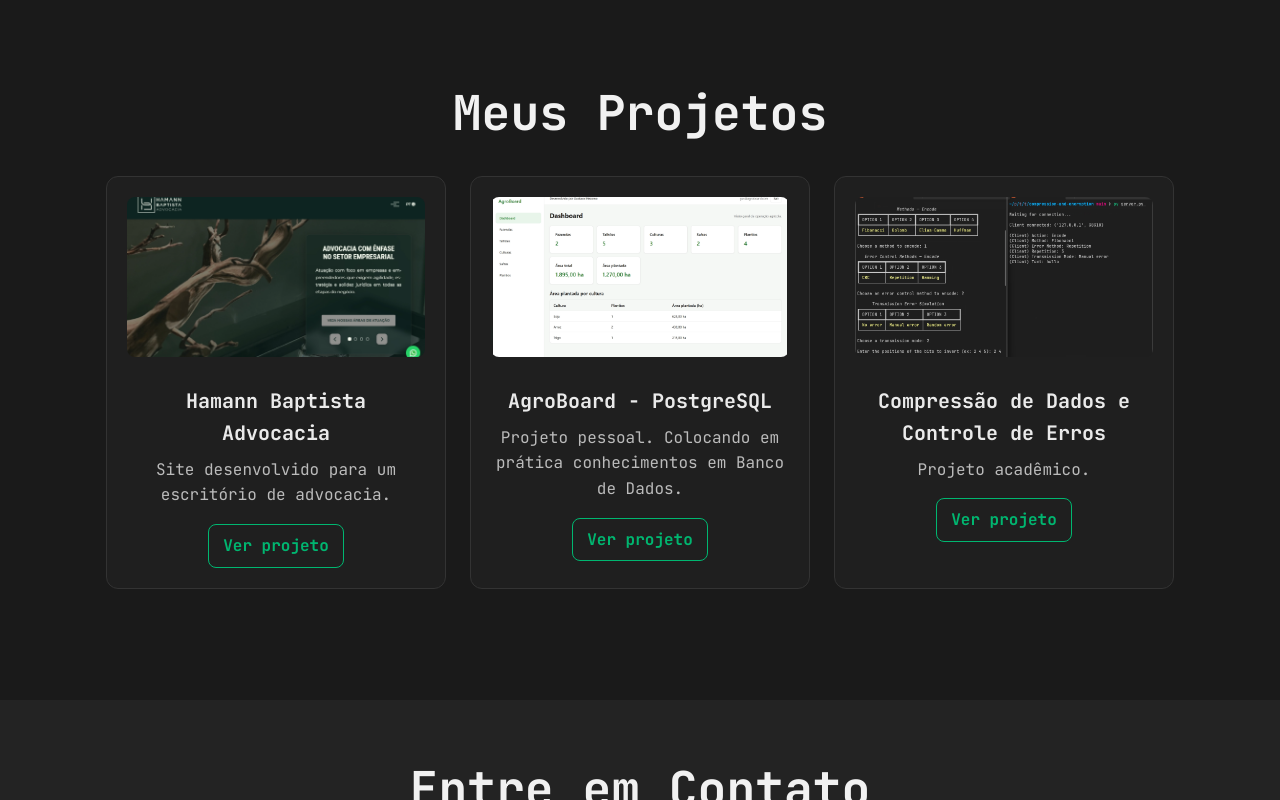
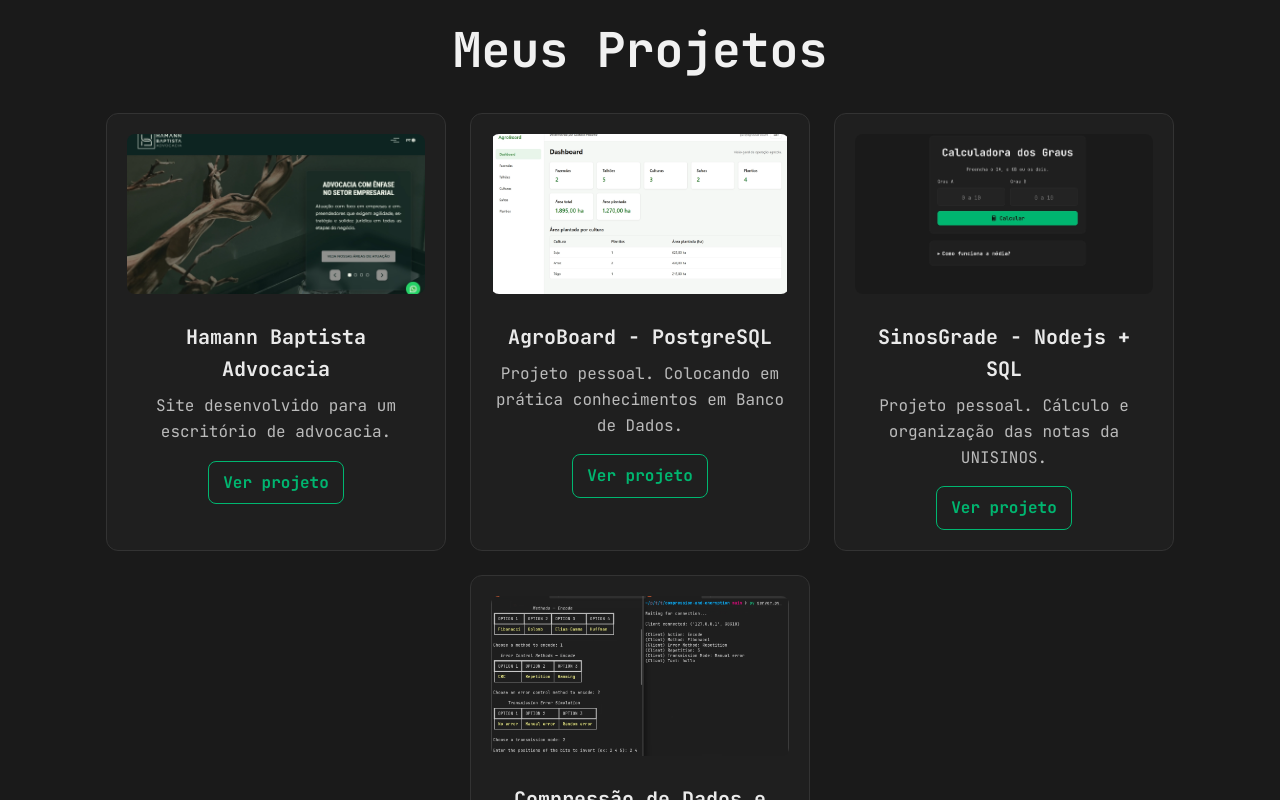
Before and after one commit to gusmezomo/GusPortfolioVue, a Vue app: page / in a window 1280 px wide. Shown: the part 1540-2340 px from the top of the page. Built offline with nearby package versions, Linux system fonts and the light colour scheme.

Commit message:
project: sinosgrade

```diff
--- a/src/components/Projetos.vue
+++ b/src/components/Projetos.vue
@@ -42,6 +42,12 @@ export default {
           descricao: "Projeto pessoal. Colocando em prática conhecimentos em Banco de Dados.",
           imagem: "/img/agroboard.webp",
           link: "https://agroboard.gusmezomo.com.br/",
+        },
+        {
+          titulo: "SinosGrade - Nodejs + SQL",
+          descricao: "Projeto pessoal. Cálculo e organização das notas da UNISINOS.",
+          imagem: "/img/sinosgrade.webp",
+          link: "https://sg.gusmezomo.com.br/",
         },
         {
           titulo: "Compressão de Dados e Controle de Erros",
```
Also changed, not shown: public/img/sinosgrade.webp (added).
